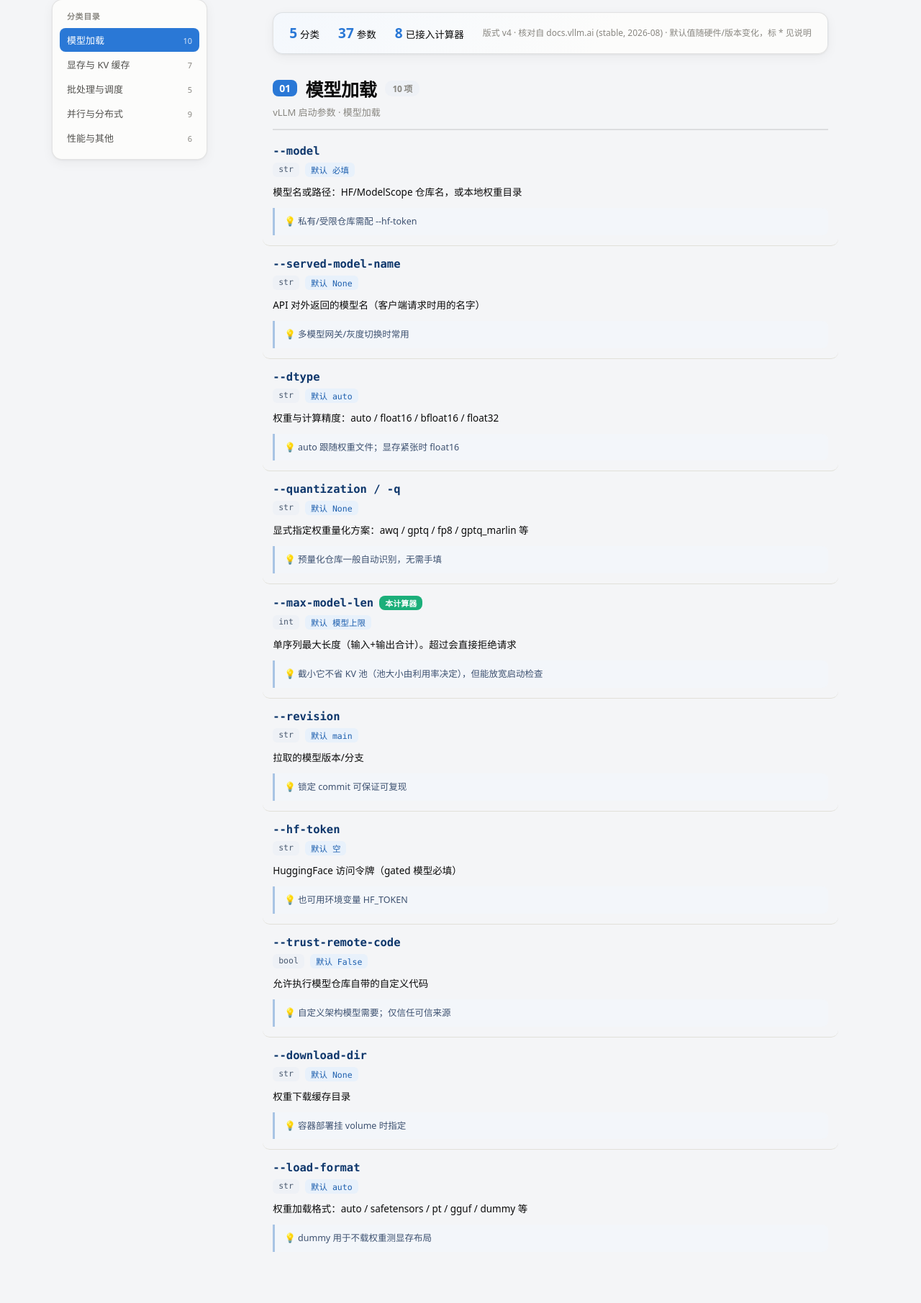
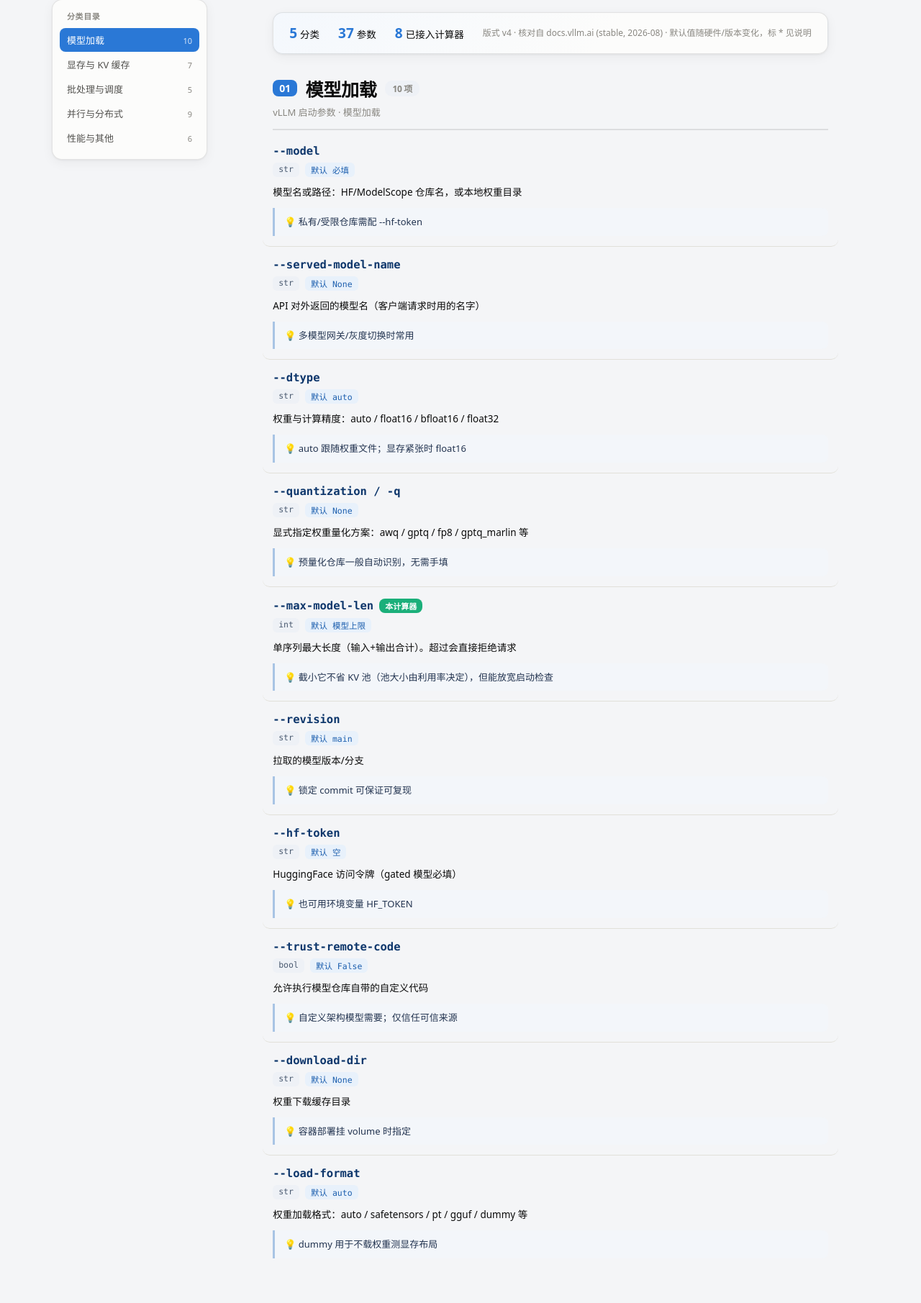
Before and after one commit to Monster-muyu/cc-project, a FastAPI app: page /vllm-manual in a window 1280 px wide. Shown: the part 109-1920 px from the top of the page at 72% size. Run offline with FastAPI, Linux system fonts and the light colour scheme.

Commit message:
ui:手册页提示块文字加深加大(#3d5170→#233450,12.5→13px)

```diff
--- a/vram_calc/web/templates/vllm_params.html
+++ b/vram_calc/web/templates/vllm_params.html
@@ -60,7 +60,7 @@
       background: #eef1f6; border-radius: 6px; padding: 2px 8px; }
     .meta .chip.def { color: #1d5fae; background: #e8f1fb; }
     .param .desc { margin: 0 0 9px; font-size: 13.5px; line-height: 1.85; color: var(--ink); }
-    .param .tipbox { margin: 0; font-size: 12.5px; line-height: 1.75; color: #3d5170;
+    .param .tipbox { margin: 0; font-size: 13px; line-height: 1.75; color: #233450;
       background: #f3f6fa; border-left: 3px solid #a8c4e4; border-radius: 0 8px 8px 0;
       padding: 8px 13px; }
     .modeled { display: inline-block; font-size: 11px; background: #1baf7a; color: #fff;
```
